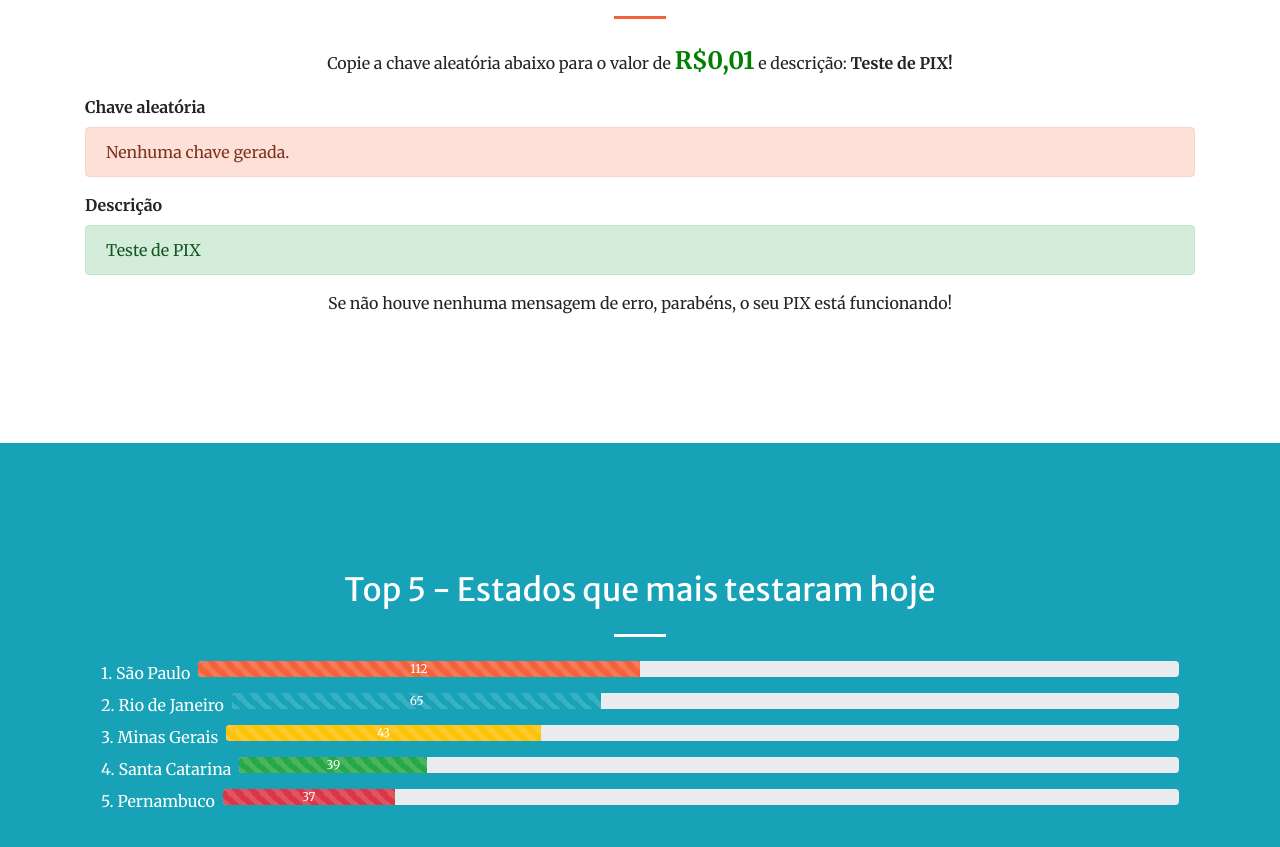
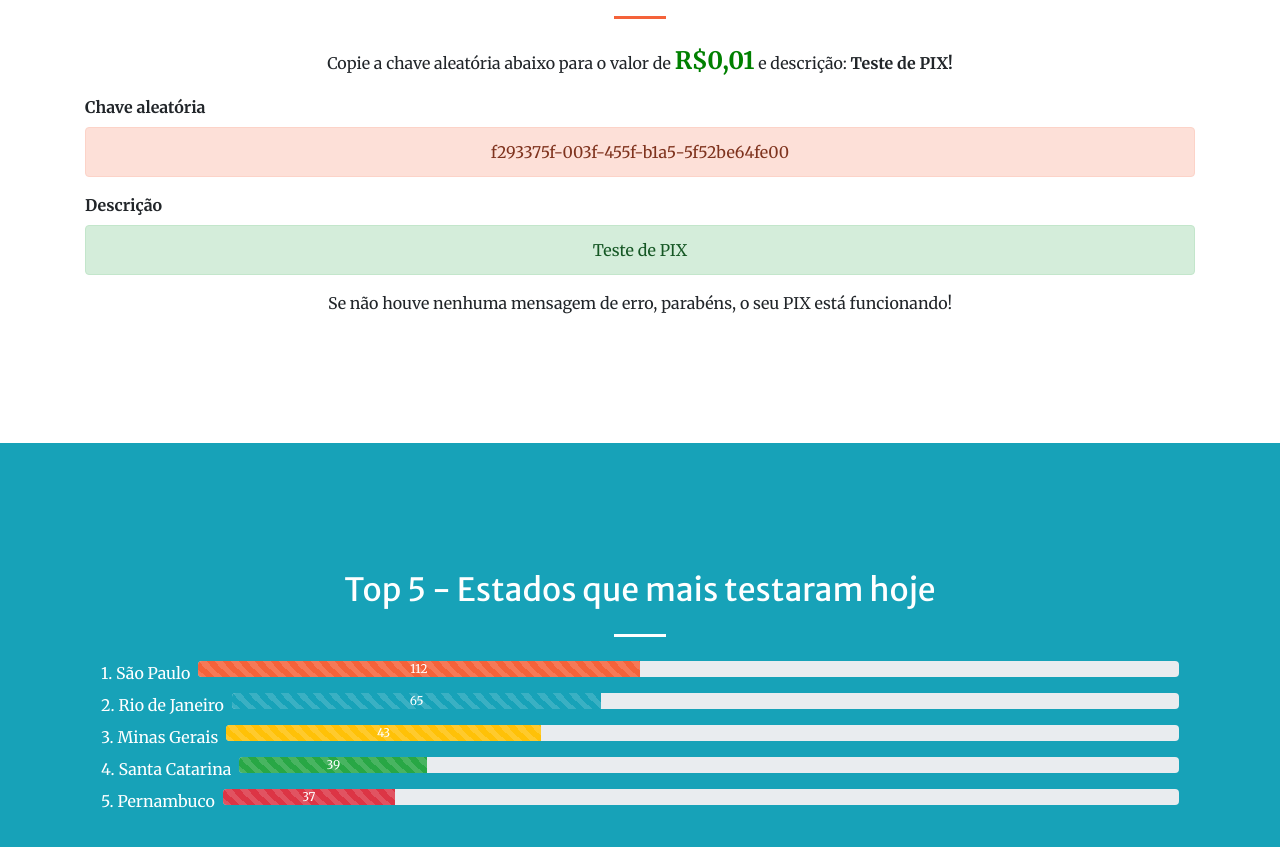
Before and after one commit to theventuraa/theventuraa.github.io, a plain HTML site: page index.html in a window 1280 px wide. Shown: the part 1860-2707 px from the top of the page. Drawn offline with nearby package versions, Linux system fonts and the light colour scheme.

Commit message:
daily updating

```diff
--- a/index.html
+++ b/index.html
@@ -6,7 +6,7 @@
     <meta name="viewport" content="width=device-width, initial-scale=1, shrink-to-fit=no" />
     <meta name="description" content="Teste o seu pix agora mesmo!" />
     <meta name="keywords"
-        content="pix, teste o seu pix, como fazer um pix, como usar o pix, segurança pix, testar pix, chave aleatória" />
+        content="pix, teste o seu pix, como fazer um pix, como usar o pix, segurança pix, testar pix, chave aleatória, testando o pix" />
     <meta name="robots" content="index,follow" />
     <meta name="author" content="Teste o seu pix" />
     <title>Teste o seu pix</title>
@@ -95,11 +95,11 @@
             </p>
             <div class="row justify-content-center py-2"></div>
             <label for="chaveAleatoria"><strong>Chave aleatória</strong></label>
-            <div class="alert alert-primary" role="alert">
-                Nenhuma chave gerada.
+            <div class="alert alert-primary text-center" role="alert">
+                f293375f-003f-455f-b1a5-5f52be64fe00
             </div>
             <label for="descricao"><strong>Descrição</strong></label>
-            <div class="alert alert-success" role="alert">
+            <div class="alert alert-success text-center" role="alert">
                 Teste de PIX
             </div>
         </div>
```
